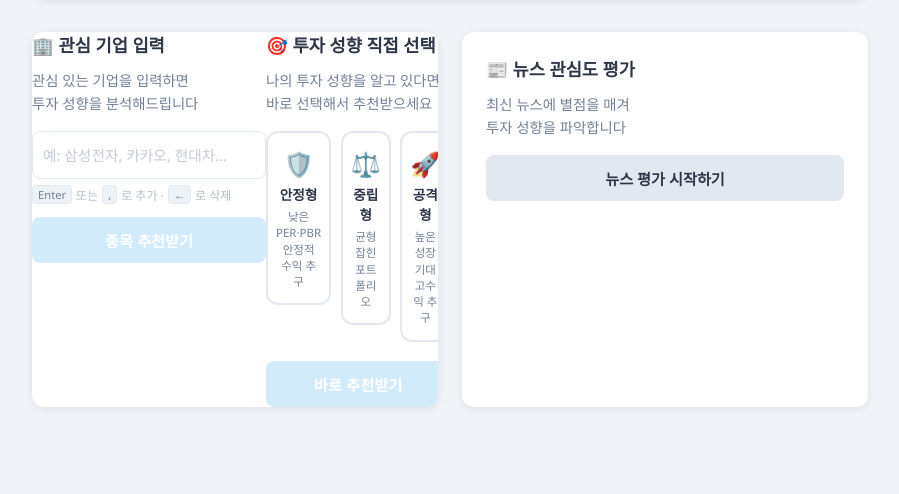
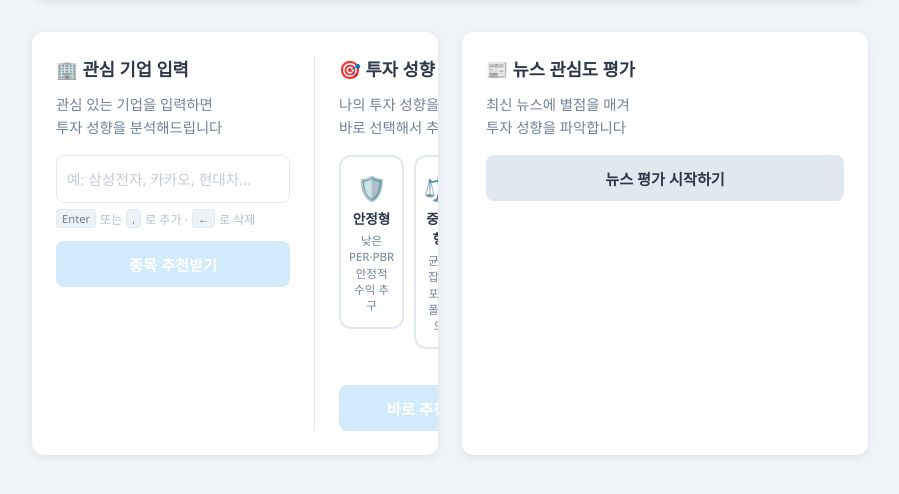
Before and after one commit to leedongho06/OSS_personalized_stock, a Flask app: page / in a window 1280 px wide. Shown: the part 174-668 px from the top of the page, without its empty margins (190-1089 px from the left). Run offline with Flask 3, Linux system fonts and the light colour scheme.

Commit message:
feat: combine recommendation blocks (css 2)

```diff
--- a/static/css/style.css
+++ b/static/css/style.css
@@ -548,3 +548,15 @@ header p { color: #718096; }
     grid-column 1 / -1;
     margin-bottom = 0;
 }
+
+.combined-section {
+    flex: 1;
+    padding: 1.5rem;
+}
+
+.combined-divider {
+    width: 1px;
+    background: #e2e8f0;
+    margin: 1.5rem 0;
+    flex-shrink: 0;
+}
```
